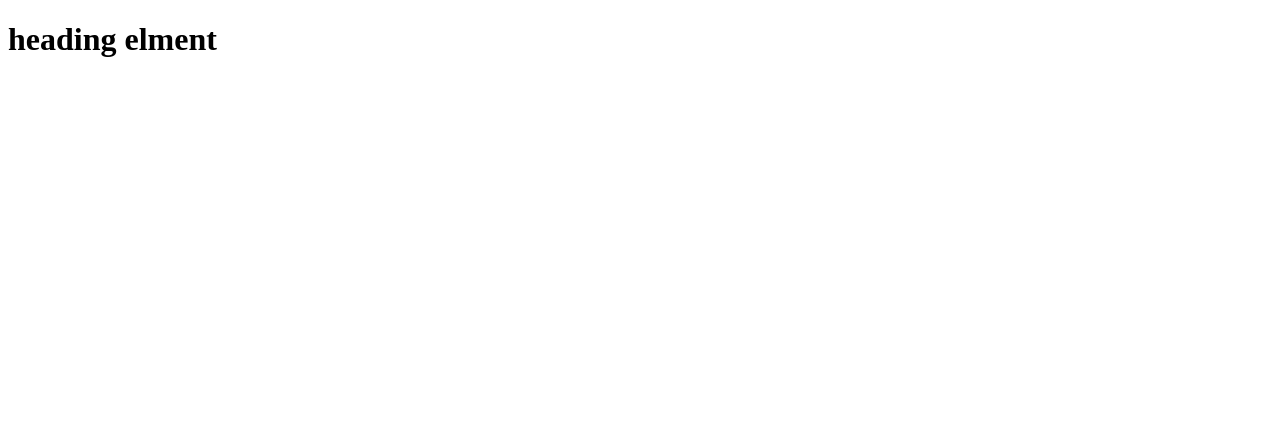
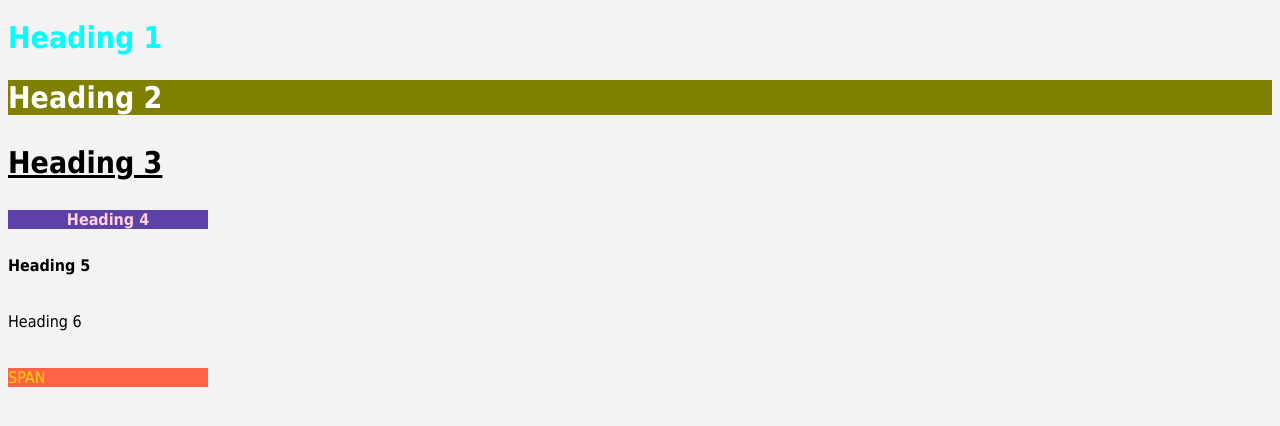
Before and after one commit to jisun2077/ghostcoding, a plain HTML site: page 0811_01.html in a window 1280 px wide. Drawn offline with Linux system fonts and the light colour scheme.

Commit message:
지선 파일

```diff
--- a/0811_01.html
+++ b/0811_01.html
@@ -3,9 +3,43 @@
 <head>
     <meta charset="UTF-8">
     <meta name="viewport" content="width=device-width, initial-scale=1.0">
-    <title>Document</title>
+    <title>HTML Markup</title>
+<style>
+    body {
+        background-color: #f3f3f3;
+        font-family: Tahoma, sans-serif;
+    }
+    h1 {color:aqua}
+    h2 {color:rgb(255, 255, 255); background-color: olive;}
+    h3 {text-decoration: underline;}
+    h4 {width: 200px;
+    text-align: center;
+    color:#ffd3d9;
+    background-color: #5d41aa
+    }
+    h5 {
+    font-weight: 900;
+    }
+     h6 {
+    font-weight: 100;
+    }
+    h1, h2, h3 {font-size: 30px;}
+    h4, h5, h6 {font-size: 16px;}
+    span {
+        background-color: tomato;
+        color: gold;
+        width: 200px;
+        display: block;
+    }
+</style>
 </head>
 <body>
-    <h1>heading elment</h1>
+    <h1>Heading 1</h1>
+    <h2>Heading 2</h2>
+    <h3>Heading 3</h3>
+    <h4>Heading 4</h4>
+    <h5>Heading 5</h5>
+    <h6>Heading 6</h6>
+    <span>SPAN</span>
 </body>
 </html>
```
